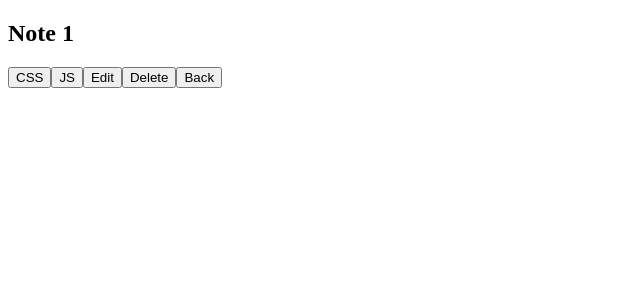
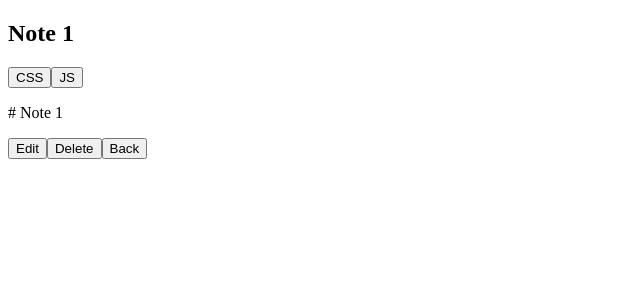
Before and after one commit to JohnMwendwa/notes-app, a React (Vite) app: page /12301c91-d2c9-4942-90a9-f788fe92421c in a window 1280 px wide. Shown: the top 300 px of the page, without its empty margins (0-640 px from the left). Built offline with nearby package versions, Linux system fonts and the light colour scheme.

Commit message:
render the markdown section

```diff
--- a/src/components/Note.tsx
+++ b/src/components/Note.tsx
@@ -4,7 +4,12 @@ import { useNotesContext } from "../context/NotesContext";
 
 import NoteProps from "../models/note";
 
-export default function Note({ id, title, tags }: NoteProps): JSX.Element {
+export default function Note({
+  id,
+  title,
+  tags,
+  markdown,
+}: NoteProps): JSX.Element {
   const { onDeleteNote } = useNotesContext();
   const navigate = useNavigate();
 
@@ -14,6 +19,9 @@ export default function Note({ id, title, tags }: NoteProps): JSX.Element {
       {tags.map((tag) => {
         return <button key={tag.id}>{tag.label}</button>;
       })}
+
+      <p>{markdown}</p>
+
       <button onClick={() => navigate(`/${id}/edit`)}>Edit</button>
       <button
         onClick={() => {
```
